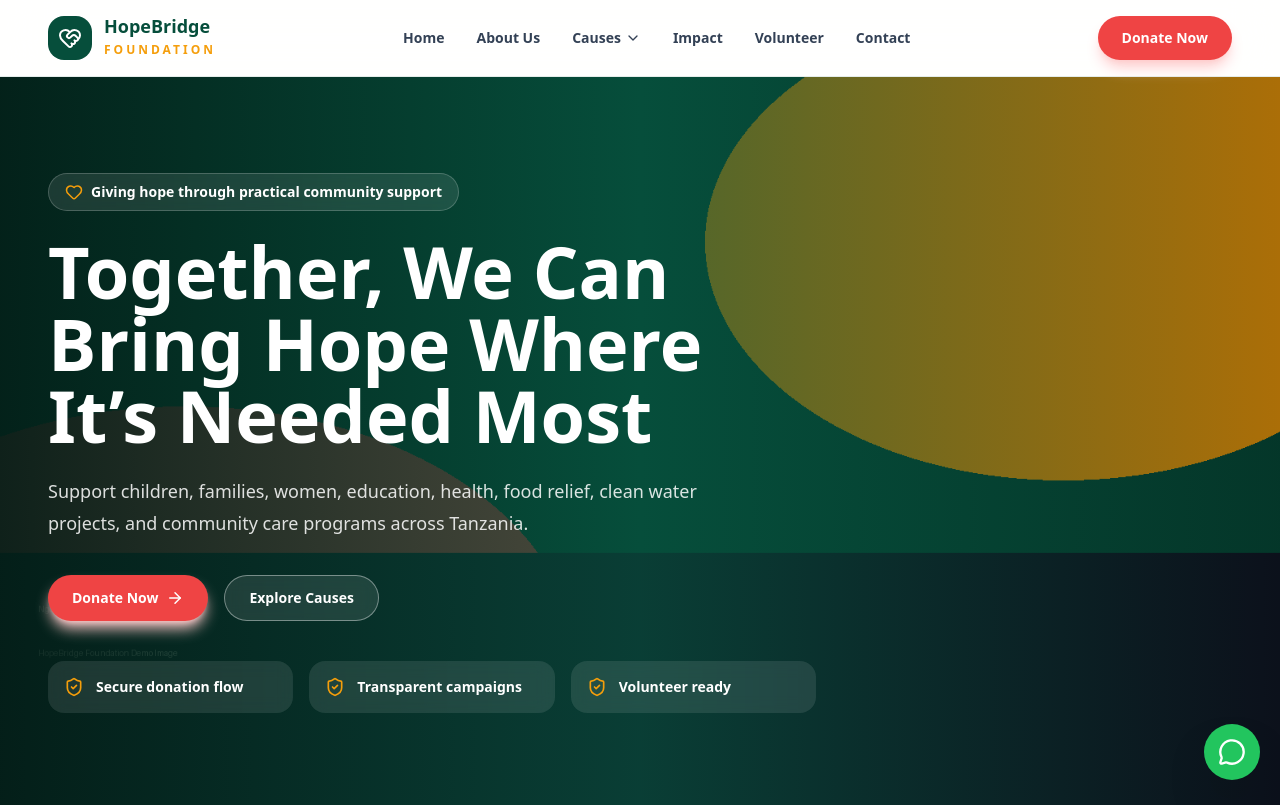
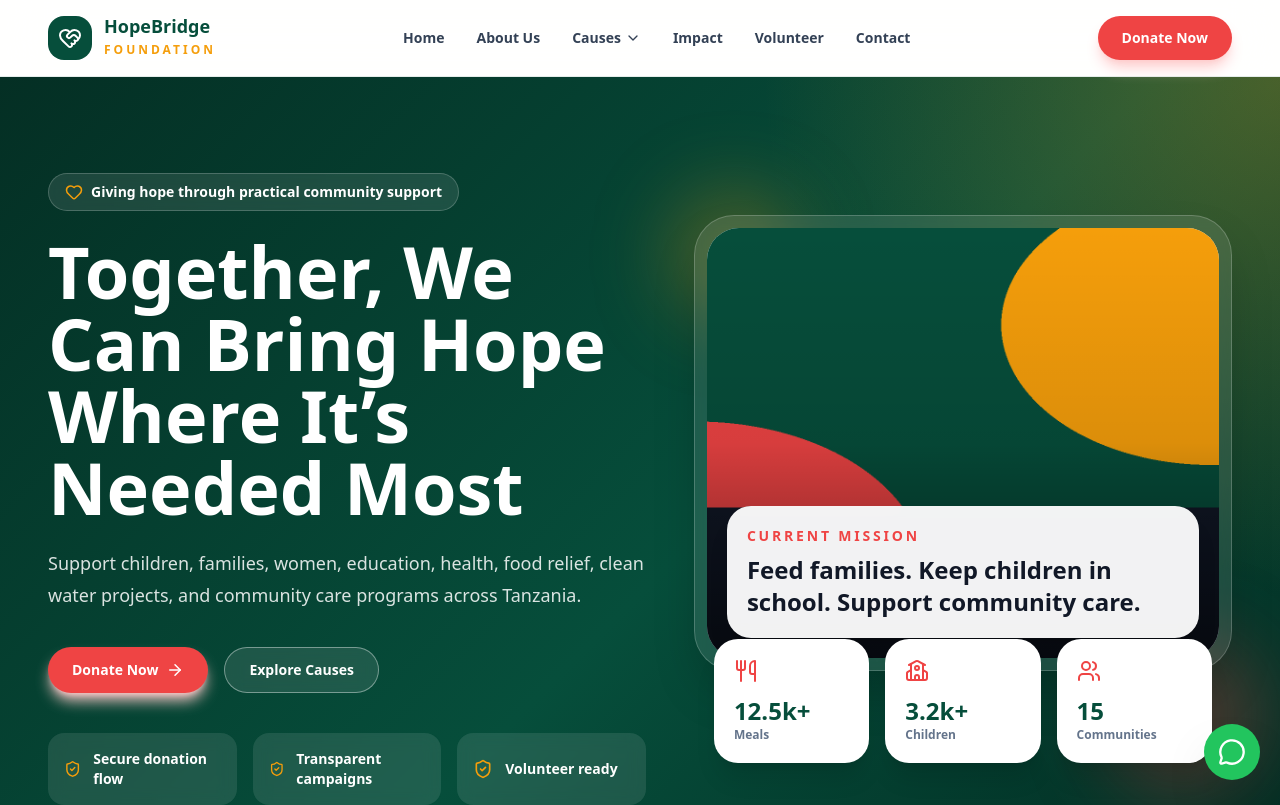
Before and after one commit to brianmichaelu/hopebridge-foundation, a Next.js app: page / in a window 1280 px wide. Shown: the top 805 px of the page. Built offline with nearby package versions, Linux system fonts and the light colour scheme.

Commit message:
Refactor HeroSection component layout and styles

```diff
--- a/components/HeroSection.tsx
+++ b/components/HeroSection.tsx
@@ -1,17 +1,20 @@
+import Image from "next/image";
 import Link from "next/link";
-import { ArrowRight, Heart, ShieldCheck } from "lucide-react";
+import {
+  ArrowRight,
+  Heart,
+  ShieldCheck,
+  Users,
+  Utensils,
+  School,
+} from "lucide-react";
 
 export default function HeroSection() {
   return (
-    <section className="relative min-h-[720px] overflow-hidden bg-forest">
-      {/* Place /images/ngo-hero.png inside public/images/ */}
-      <div
-        className="absolute inset-0 bg-cover bg-center"
-        style={{ backgroundImage: "url('/images/ngo-hero.png')" }}
-      />
-      <div className="absolute inset-0 bg-gradient-to-r from-[#031f18]/95 via-[#064e3b]/70 to-black/30" />
+    <section className="relative overflow-hidden bg-[#042F24]">
+      <div className="absolute inset-0 bg-[radial-gradient(circle_at_top_right,rgba(245,158,11,0.28),transparent_34%),linear-gradient(135deg,#042F24_0%,#064E3B_55%,#022C22_100%)]" />
 
-      <div className="container-width relative flex min-h-[720px] items-center px-5 py-24 lg:px-12">
+      <div className="container-width relative grid min-h-[720px] items-center gap-12 px-5 py-16 lg:grid-cols-[1fr_0.9fr] lg:px-12 lg:py-24">
         <div className="max-w-3xl text-white">
           <div className="mb-6 inline-flex items-center gap-2 rounded-full border border-white/20 bg-white/10 px-4 py-2 text-sm font-bold backdrop-blur">
             <Heart size={18} className="text-gold" />
@@ -31,14 +34,18 @@ export default function HeroSection() {
             <Link href="/donate" className="btn-primary">
               Donate Now <ArrowRight className="ml-2" size={18} />
             </Link>
+
             <Link href="/causes" className="btn-secondary">
               Explore Causes
             </Link>
           </div>
 
           <div className="mt-10 grid gap-4 sm:grid-cols-3">
-            {["Secure donation flow", "Transparent campaigns", "Volunteer ready"].map(
-              (item) => (
+            {[
+              "Secure donation flow",
+              "Transparent campaigns",
+              "Volunteer ready",
+            ].map((item) => (
               <div
                 key={item}
                 className="flex items-center gap-3 rounded-2xl bg-white/10 p-4 backdrop-blur"
@@ -46,8 +53,56 @@ export default function HeroSection() {
                 <ShieldCheck size={20} className="text-gold" />
                 <span className="text-sm font-bold">{item}</span>
               </div>
-              )
-            )}
+            ))}
+          </div>
+        </div>
+
+        <div className="relative">
+          <div className="absolute -left-6 -top-6 h-32 w-32 rounded-full bg-gold/30 blur-2xl" />
+          <div className="absolute -bottom-8 -right-8 h-40 w-40 rounded-full bg-coral/30 blur-2xl" />
+
+          <div className="relative overflow-hidden rounded-[2.5rem] border border-white/20 bg-white/10 p-3 shadow-2xl backdrop-blur">
+            <div className="relative h-[430px] overflow-hidden rounded-[2rem] bg-slate-200">
+              <Image
+                src="/images/ngo-hero.png"
+                alt="HopeBridge Foundation community support"
+                fill
+                priority
+                className="object-cover"
+                sizes="(max-width: 1024px) 100vw, 45vw"
+              />
+
+              <div className="absolute inset-0 bg-gradient-to-t from-black/60 via-black/10 to-transparent" />
+
+              <div className="absolute bottom-5 left-5 right-5 rounded-3xl bg-white/95 p-5 shadow-xl backdrop-blur">
+                <p className="text-sm font-black uppercase tracking-[0.2em] text-coral">
+                  Current Mission
+                </p>
+                <h2 className="mt-2 text-2xl font-black text-navy">
+                  Feed families. Keep children in school. Support community care.
+                </h2>
+              </div>
+            </div>
+          </div>
+
+          <div className="relative -mt-8 grid gap-4 px-5 sm:grid-cols-3">
+            <div className="rounded-3xl bg-white p-5 shadow-xl">
+              <Utensils className="text-coral" size={24} />
+              <p className="mt-3 text-2xl font-black text-forest">12.5k+</p>
+              <p className="text-xs font-bold text-slate-500">Meals</p>
+            </div>
+
+            <div className="rounded-3xl bg-white p-5 shadow-xl">
+              <School className="text-coral" size={24} />
+              <p className="mt-3 text-2xl font-black text-forest">3.2k+</p>
+              <p className="text-xs font-bold text-slate-500">Children</p>
+            </div>
+
+            <div className="rounded-3xl bg-white p-5 shadow-xl">
+              <Users className="text-coral" size={24} />
+              <p className="mt-3 text-2xl font-black text-forest">15</p>
+              <p className="text-xs font-bold text-slate-500">Communities</p>
+            </div>
           </div>
         </div>
       </div>
```
Lines whose indentation alone changed are shown as unchanged.
